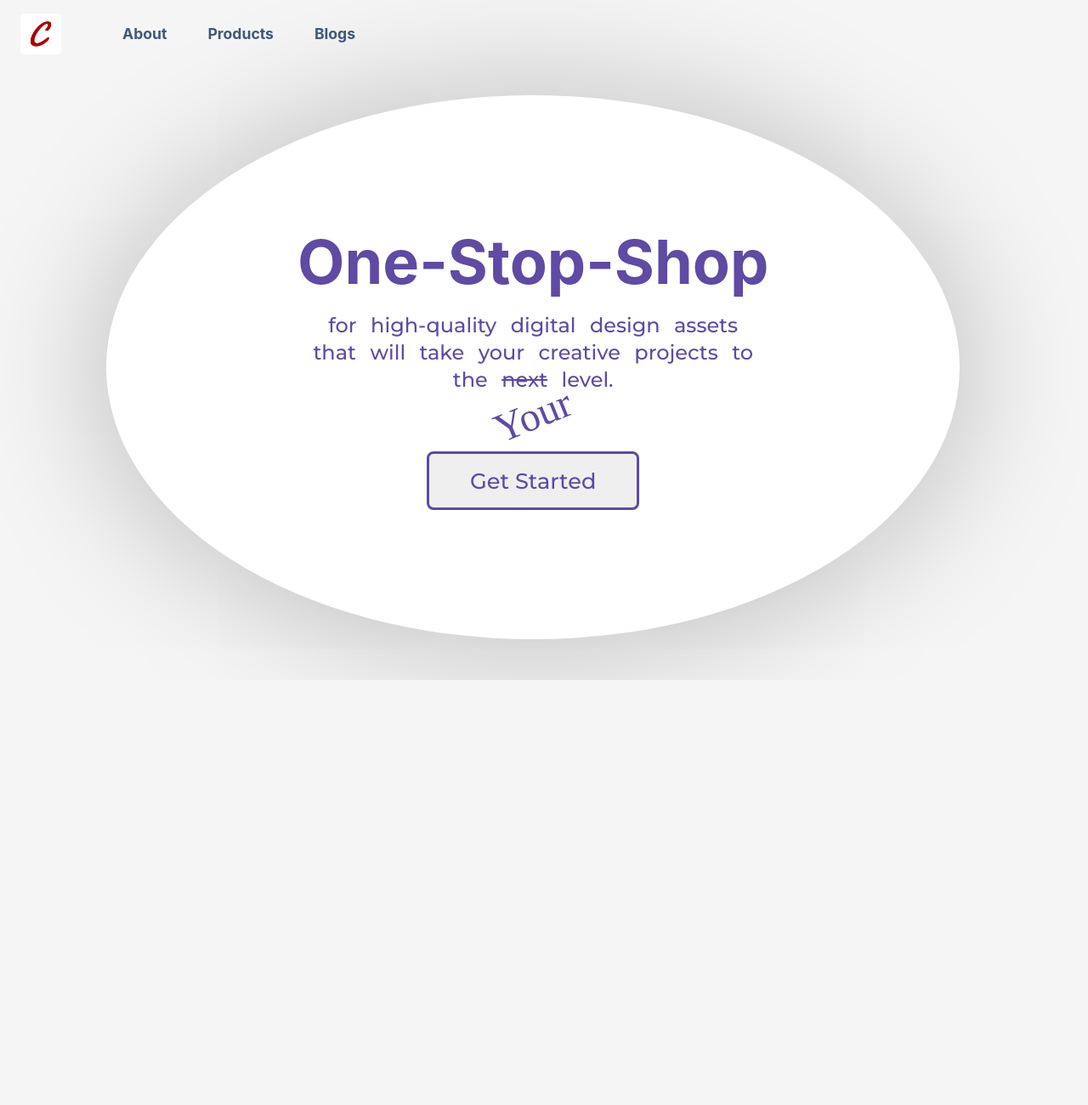
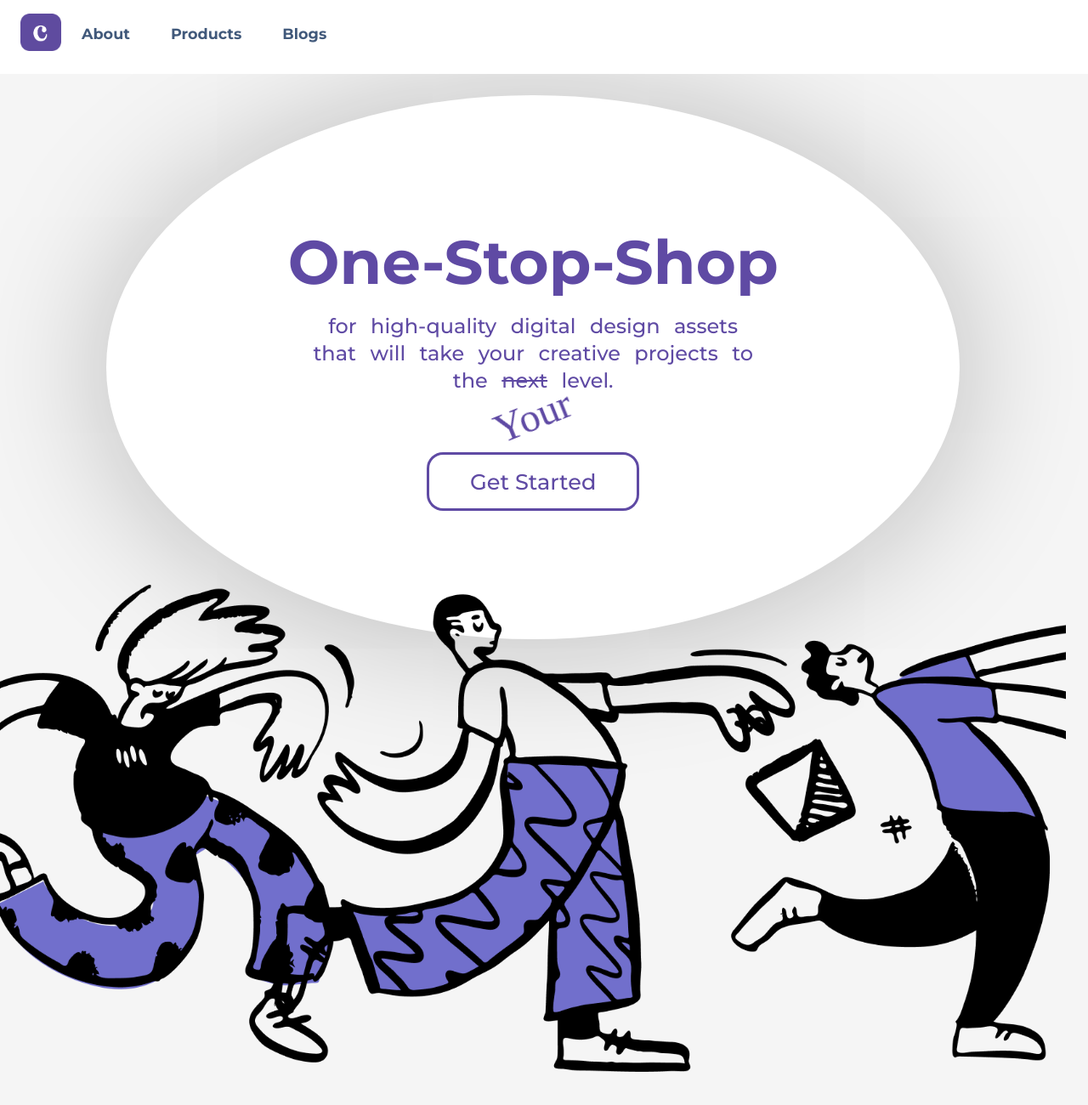
Before and after one commit to suraj9318/assignment-freelansh, a React (Create React App) app: page / in a window 1280 px wide. Shown: the top 1300 px of the page at 85% size. Before the commit the page ends 800 px from the top, so only its background shows below. Built offline with nearby package versions, Linux system fonts and the light colour scheme; a web font is replaced by a local one.

Commit message:
modification in Navbar css and designed Hero section

```diff
--- a/src/App.css
+++ b/src/App.css
@@ -332,11 +332,10 @@ body{
 
 /* ------------------- Navigation Style ------------------------ */
 #nav{
-  position: absolute;
-  top: 0; left: 0;
+ position: fixed;
   width: 100%;
   padding: 1rem 1.5rem;
-  background: var(--text-light);
+  background-color: white !important;
   flex-direction: column;
 }
 #nav .logo{
@@ -351,13 +350,14 @@ body{
 #nav .collapse ul{
   flex-direction: column;
   text-align: center;
-  padding: 0 3rem;
+
 }
 
 #nav .collapse ul > li{
  padding: 0 1.5rem;
  line-height: 3rem;
  font-size: 1.1em;
+ font-family: var(--font-montserrat);
 }
 
 #nav .toggle-btn > button{
@@ -400,6 +400,7 @@ body{
 .oval h2{
  font-size: 4.5rem;
   color: #5F4AA4;
+  font-family: var(--font-montserrat);
   margin-block: 1rem;
 }
 .oval p{
@@ -426,15 +427,32 @@ body{
  .get-started{
     margin-block: 1rem;
     padding: 1rem 3rem;
-    border-radius: 0.5rem;
+    border-radius: 1.2rem;
     border: 3px solid #5F4AA4;
     font-family: var(--font-montserrat);
     font-weight: 500;
     font-size: 1.6rem;
     transition: 0.5s ease-out;
     color: #5F4AA4;
+    background: white;
  }
  .get-started:hover{
   background-color: #5F4AA4;
   color: white;
  }
+
+
+ .hero{
+  /* margin-block: 5rem; */
+  position: relative;
+  overflow: hidden;
+  bottom: 4rem;
+  display: flex;
+  align-items: center;
+ }
+ .hero .hero-img{
+  width: 120%;
+  position: relative;
+  right: 6rem;
+
+ }
--- a/src/App.jsx
+++ b/src/App.jsx
@@ -1,11 +1,13 @@
 import './App.css'
 import GetStarted from './componets/GetStarted';
+import Hero from './componets/Hero';
 import Navbar from './componets/Navbar';
 function App() {
   return (
     <>
     <Navbar/>
     <GetStarted/>
+    <Hero/>
     </>
   );
 }
--- /dev/null
+++ b/src/componets/Hero.jsx
@@ -0,0 +1,11 @@
+import React from 'react'
+import hero from '../assets/images/hero.png'
+const Hero = () => {
+  return (
+    <div className='container-fluid hero'>
+        <img src={hero} alt="" className='hero-img'/>
+    </div>
+  )
+}
+
+export default Hero
--- a/src/componets/Navbar.jsx
+++ b/src/componets/Navbar.jsx
@@ -1,6 +1,6 @@
 import { FaBars } from 'react-icons/fa'
 import { useState } from 'react';
-import logo from '../assets/images/apple-touch-icon.png'
+import logo from '../assets/images/logo.png'
 
 const Navbar = () => {
     const [toggle,setToggle] = useState(false)
```
Also changed, not shown: src/assets/images/hero.png (added), src/assets/images/logo.png (added).
